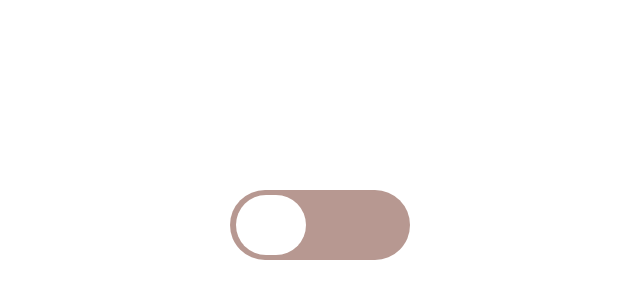
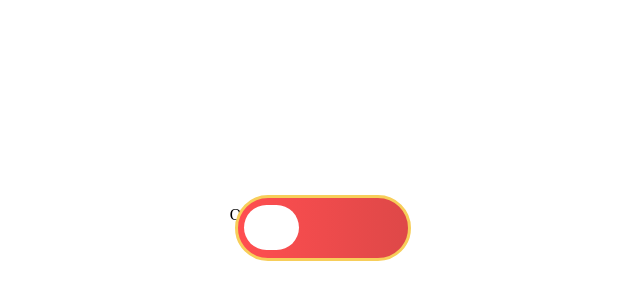
Before and after one commit to sebasvelasco353/ToggleSwitch, a plain HTML site: page index.html in a window 1280 px wide. Shown: the part 10-310 px from the top of the page, without its empty margins (197-837 px from the left). Drawn offline with Linux system fonts and the light colour scheme.

Commit message:
adding the state text

```diff
--- a/css/index.css
+++ b/css/index.css
@@ -1,6 +1,8 @@
 body{
     margin: 0%;
     padding: 0%;
+    background: #FFF;
+
 }
 input{
     display: none;
@@ -22,32 +24,32 @@ input{
     width: 180px;
     height: 70px;
 }
-.inner{
-    border-radius: 40px;
-    position: absolute;
-    cursor: pointer;
-    top: 0;
-    bottom: 0;
-    left: 0;
-    right: 0;
-    background-color: #B79891;
-    transition: 0.2s;
+.background{
+  border-radius: 40px;
+  position: absolute;
+  width: 170px;
+  height: 60px;
+  z-index: 1;
+  top: 5px;
+  left: 5px;
+  background-image: linear-gradient(to right, #ff4e50, #de4848);
+  border: solid 3px #F7CE5A;
 }
-.inner:before{
+.background:before{
  position: absolute;
  content: "";
- width: 70px;
- height: 60px;
+ width: 55px;
+ height: 45px;
  left: 6px;
  border-radius: 40px;
- bottom: 5px;
+ bottom: 8px;
  background: #fff;
  transition-timing-function: ease-in-out;
  transition-duration: .7s;
 }
-input:checked + .inner{
-    background: #94716B;
+input:checked + .background{
+    background-image: linear-gradient(to right, #7bcf87, #84d67e, #8fde73, #9ee466, #aeea57);
 }
-input:checked + .inner:before{
-    transform: translateX(95px);
+input:checked + .background:before{
+    transform: translateX(103px);
 }
--- a/index.html
+++ b/index.html
@@ -11,8 +11,9 @@
     <div id="container">
             <div id="switcher">
                 <label class="switcherLabel">
+                    <p class="state">OFF</p>
                     <input type="checkbox">
-                <div class="inner">
+                    <div class="background"></div>
                     </div>
                 </label>
             </div>
```
Lines whose indentation alone changed are shown as unchanged.
